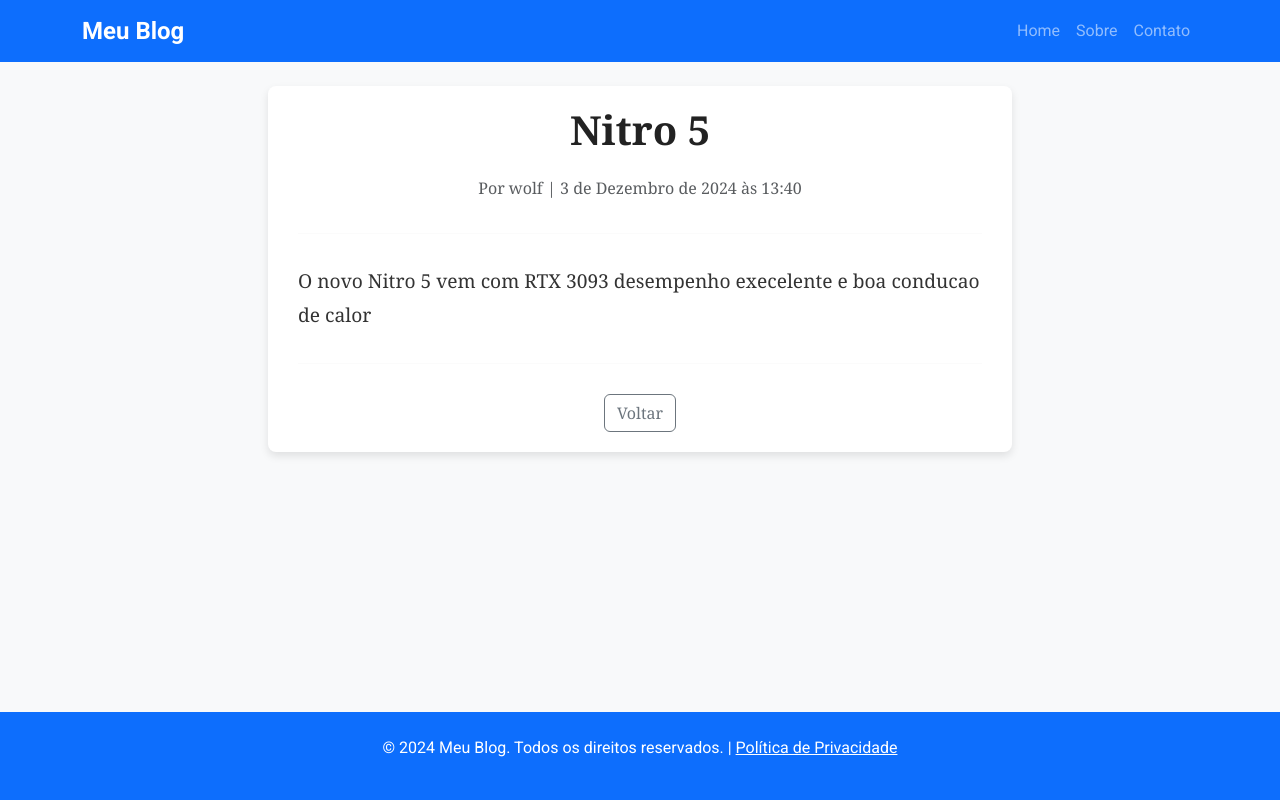
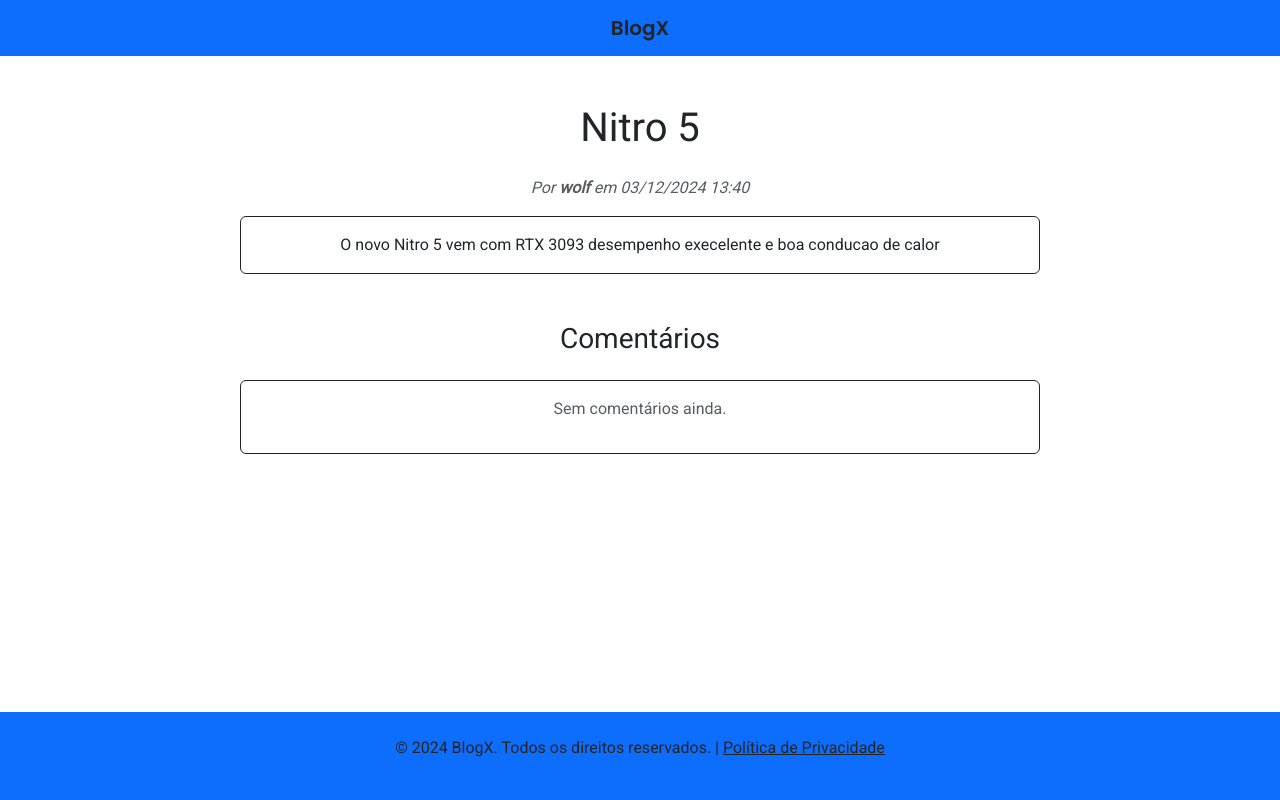
Before and after one commit to wandeilsonfernandes/Sistema-de-Blog, a Django app: page /post/2/ in a window 1280 px wide. Run offline with Django 5.2, Linux system fonts and the light colour scheme; data comes from the database, SQL or seed files in the repository; both versions use the stored data as it was after the commit; some libraries are stand-ins or nearby versions.

Commit message:
Melhorar o Design
Melhorar a Base
Remover Home, Sobre

```diff
--- a/projeto_blog/blog/templates/blog/base.html
+++ b/projeto_blog/blog/templates/blog/base.html
@@ -5,6 +5,9 @@
     <meta charset="UTF-8">
     <meta name="viewport" content="width=device-width, initial-scale=1.0">
     <title>{% block title %}Aplicação Principal{% endblock %}</title>
+
+    <!-- Google Fonts -->
+    <link href="https://fonts.googleapis.com/css2?family=Poppins:wght@600&family=Roboto:wght@400&display=swap" rel="stylesheet">
 
     <!-- Bootstrap CSS -->
     <link href="https://cdnjs.cloudflare.com/ajax/libs/bootstrap/5.3.0/css/bootstrap.min.css" rel="stylesheet">
@@ -17,37 +20,23 @@
     <!-- Navbar -->
     <nav class="navbar navbar-expand-lg navbar-dark bg-primary">
         <div class="container">
-            <a class="navbar-brand" href="/">
-                Meu Blog
+            <!-- Centralizando o nome BlogX -->
+            <a class="navbar-brand mx-auto" href="/" style="font-family: 'Poppins', sans-serif; color: #242424; font-weight: 600;">
+                BlogX
             </a>
-            <button class="navbar-toggler" type="button" data-bs-toggle="collapse" data-bs-target="#navbarNav" aria-controls="navbarNav" aria-expanded="false" aria-label="Toggle navigation">
-                <span class="navbar-toggler-icon"></span>
-            </button>
-            <div class="collapse navbar-collapse" id="navbarNav">
-                <ul class="navbar-nav ms-auto">
-                    <li class="nav-item">
-                        <a class="nav-link" href="/">Home</a>
-                    </li>
-                    <li class="nav-item">
-                        <a class="nav-link" href="/sobre">Sobre</a>
-                    </li>
-                    <li class="nav-item">
-                        <a class="nav-link" href="/contato">Contato</a>
-                    </li>
-                </ul>
-            </div>
         </div>
     </nav>
 
     <!-- Conteúdo Principal -->
-    <main class="container mt-4 flex-grow-1">
+    <main class="container mt-4 flex-grow-1" style="font-family: 'Roboto', sans-serif;">
         {% block content %}{% endblock %}
     </main>
 
     <!-- Footer -->
-    <footer class="bg-primary text-white text-center py-4 mt-auto">
-        <p>&copy; 2024 Meu Blog. Todos os direitos reservados. |
-            <a href="/politica-de-privacidade" class="text-white text-decoration-underline">Política de Privacidade</a>
+    <footer class="bg-primary text-center py-4 mt-auto" style="font-family: 'Roboto', sans-serif;">
+        <p style="color: #242424;">
+            &copy; 2024 BlogX. Todos os direitos reservados. |
+            <a href="/politica-de-privacidade" style="color: #242424; text-decoration: underline;">Política de Privacidade</a>
         </p>
     </footer>
 
--- a/projeto_blog/blog/templates/blog/detalhe_post.html
+++ b/projeto_blog/blog/templates/blog/detalhe_post.html
@@ -1,106 +1,50 @@
-<!DOCTYPE html>
-{% load static %}
-<html lang="pt-br">
-<head>
-    <meta charset="UTF-8">
-    <meta name="viewport" content="width=device-width, initial-scale=1.0">
+{% extends 'blog/base.html' %}
 
-    <!-- Bootstrap CSS -->
-    <link href="https://cdnjs.cloudflare.com/ajax/libs/bootstrap/5.3.0/css/bootstrap.min.css" rel="stylesheet">
-    <!-- Bootstrap Icons -->
-    <link rel="stylesheet" href="https://cdnjs.cloudflare.com/ajax/libs/bootstrap-icons/1.10.0/font/bootstrap-icons.min.css">
-    <!-- Google Fonts -->
-    <link href="https://fonts.googleapis.com/css2?family=Roboto:wght@400;700&display=swap" rel="stylesheet">
-    <!-- Custom CSS -->
-    <link rel="stylesheet" href="{% static 'css/styles.css' %}">
-</head>
+{% block title %}{{ post.titulo }}{% endblock %}
 
+{% block content %}
+<div class="container text-center mt-4">
+    <!-- Título do Post -->
+    <h1 class="mb-4">{{ post.titulo }}</h1>
 
+    <!-- Autor e Data -->
+    <p class="text-muted">
+        <em>Por <strong>{{ post.autor }}</strong> em {{ post.data_criacao|date:"d/m/Y H:i" }}</em>
+    </p>
 
-<body>
+    <!-- Conteúdo do Post -->
+    <div class="card mx-auto mb-5" style="max-width: 800px; border: 1px solid #242424;">
+        <div class="card-body">
+            <p class="card-text">{{ post.conteudo }}</p>
+        </div>
+    </div>
 
+    <!-- Seção de Comentários -->
+    <div class="comments-section mt-5">
+        <h3 class="mb-4">Comentários</h3>
 
-
-</body>
-</html>
-
-
-
-
-
-
-<!DOCTYPE html>
-<html lang="pt-br">
-{% load static %}
-<head>
-    <meta charset="UTF-8">
-    <meta name="viewport" content="width=device-width, initial-scale=1.0">
-    <title>{% block title %}Aplicação Principal{% endblock %}</title>
-
-    <!-- Bootstrap CSS -->
-    <link href="https://cdnjs.cloudflare.com/ajax/libs/bootstrap/5.3.0/css/bootstrap.min.css" rel="stylesheet">
-    <!-- Custom CSS -->
-    <link rel="stylesheet" href="{% static 'css/styles.css' %}">
-
-    {% block extra_head %}{% endblock %}
-</head>
-<body class="d-flex flex-column min-vh-100">
-    <!-- Navbar -->
-    <nav class="navbar navbar-expand-lg navbar-dark bg-primary">
-        <div class="container">
-            <a class="navbar-brand" href="/">
-                Meu Blog
-            </a>
-            <button class="navbar-toggler" type="button" data-bs-toggle="collapse" data-bs-target="#navbarNav" aria-controls="navbarNav" aria-expanded="false" aria-label="Toggle navigation">
-                <span class="navbar-toggler-icon"></span>
-            </button>
-            <div class="collapse navbar-collapse" id="navbarNav">
-                <ul class="navbar-nav ms-auto">
-                    <li class="nav-item">
-                        <a class="nav-link" href="/">Home</a>
-                    </li>
-                    <li class="nav-item">
-                        <a class="nav-link" href="/sobre">Sobre</a>
-                    </li>
-                    <li class="nav-item">
-                        <a class="nav-link" href="/contato">Contato</a>
-                    </li>
-                </ul>
+        <div class="card mx-auto" style="max-width: 800px; border: 1px solid #242424;">
+            <div class="card-body">
+                {% if comentarios %}
+                    <ul class="list-group list-group-flush">
+                        {% for comentario in comentarios %}
+                            <li class="list-group-item" style="margin-bottom: 10px;">
+                                <p>
+                                    <strong>{{ comentario.autor }}</strong> em
+                                    <span class="text-muted">{{ comentario.data_criacao|date:"d/m/Y H:i" }}</span>
+                                </p>
+                                <p>{{ comentario.conteudo }}</p>
+                                {% if user == comentario.autor or user == post.autor %}
+                                    <a href="{% url 'remover_comentario' comentario.pk post.pk %}" class="btn btn-danger btn-sm">Excluir</a>
+                                {% endif %}
+                            </li>
+                        {% endfor %}
+                    </ul>
+                {% else %}
+                    <p class="text-muted">Sem comentários ainda.</p>
+                {% endif %}
             </div>
-        </div>
-    </nav>
-
-    <!-- Conteúdo Principal -->
-    <main class="container mt-4 flex-grow-1">
-        {% block content %}
-<div class="d-flex justify-content-center">
-    <div class="post-content col-lg-8 col-md-10 col-sm-12">
-        <h1 class="text-center">{{ post.titulo }}</h1>
-        <p class="text-muted text-center">
-            Por {{ post.autor }} | {{ post.data_criacao }}
-        </p>
-        <hr>
-        <div class="post-body">
-            <p>{{ post.conteudo }}</p>
-        </div>
-        <hr>
-        <div class="text-center">
-            <a href="{% url 'lista_posts' %}" class="btn btn-outline-secondary">Voltar</a>
         </div>
     </div>
 </div>
 {% endblock %}
-    </main>
-
-    <!-- Footer -->
-    <footer class="bg-primary text-white text-center py-4 mt-auto">
-        <p>&copy; 2024 Meu Blog. Todos os direitos reservados. |
-            <a href="/politica-de-privacidade" class="text-white text-decoration-underline">Política de Privacidade</a>
-        </p>
-    </footer>
-
-    <!-- Bootstrap JS -->
-    <script src="https://cdnjs.cloudflare.com/ajax/libs/bootstrap/5.3.0/js/bootstrap.bundle.min.js"></script>
-    {% block extra_js %}{% endblock %}
-</body>
-</html>
--- a/projeto_blog/blog/templates/blog/static/css/styles.css
+++ /dev/null
@@ -1,55 +0,0 @@
-body {
-    background-color: #f8f9fa;
-    font-family: 'Roboto', sans-serif;
-}
-
-h1,
-h2,
-h5 {
-    color: #343a40;
-}
-
-.card {
-    border: none;
-    box-shadow: 0px 4px 6px rgba(0, 0, 0, 0.1);
-}
-
-.navbar-brand {
-    font-weight: bold;
-    font-size: 1.5rem;
-}
-
-footer a {
-    transition: color 0.3s;
-}
-
-footer a:hover {
-    color: #ffd700;
-}
-
-.post-content {
-    background-color: #ffffff;
-    padding: 20px 30px;
-    border-radius: 8px;
-    box-shadow: 0 4px 8px rgba(0, 0, 0, 0.1);
-    font-family: 'Georgia', serif;
-    line-height: 1.8;
-    color: #333;
-}
-
-.post-content h1 {
-    font-size: 2.5rem;
-    font-weight: bold;
-    margin-bottom: 20px;
-    color: #222;
-}
-
-.post-content .post-body {
-    margin-top: 20px;
-    font-size: 1.2rem;
-}
-
-.post-content hr {
-    margin: 30px 0;
-    border-top: 1px solid #eee;
-}
```
Also changed, not shown: projeto_blog/blog/templates/blog/lista_posts.html (+30 -6 lines), projeto_blog/db.sqlite3.
